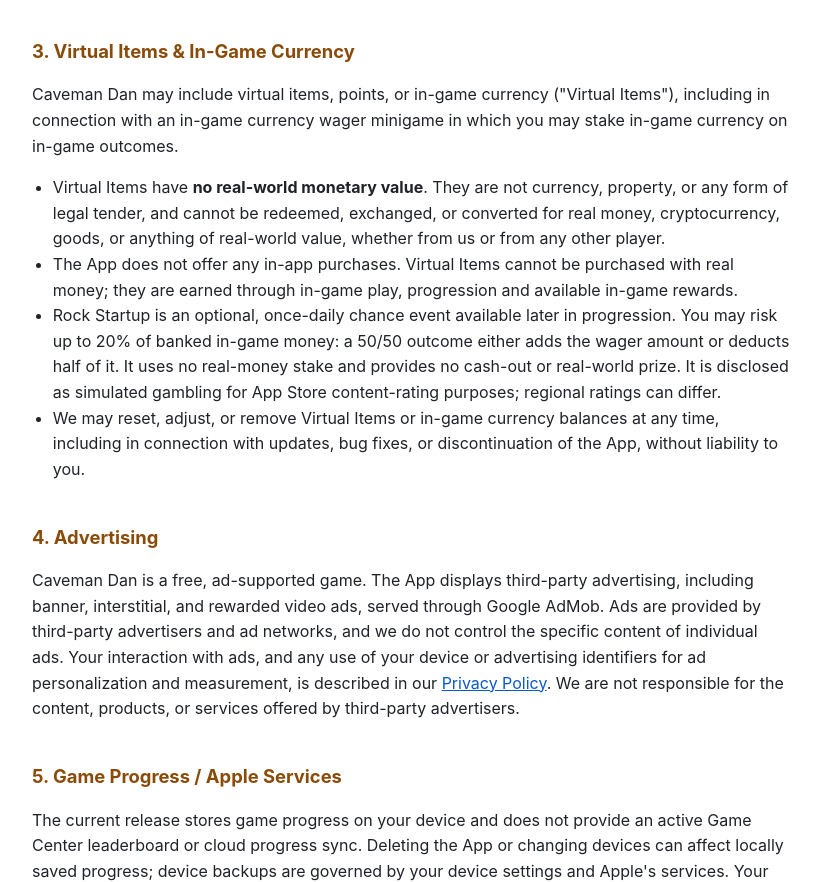
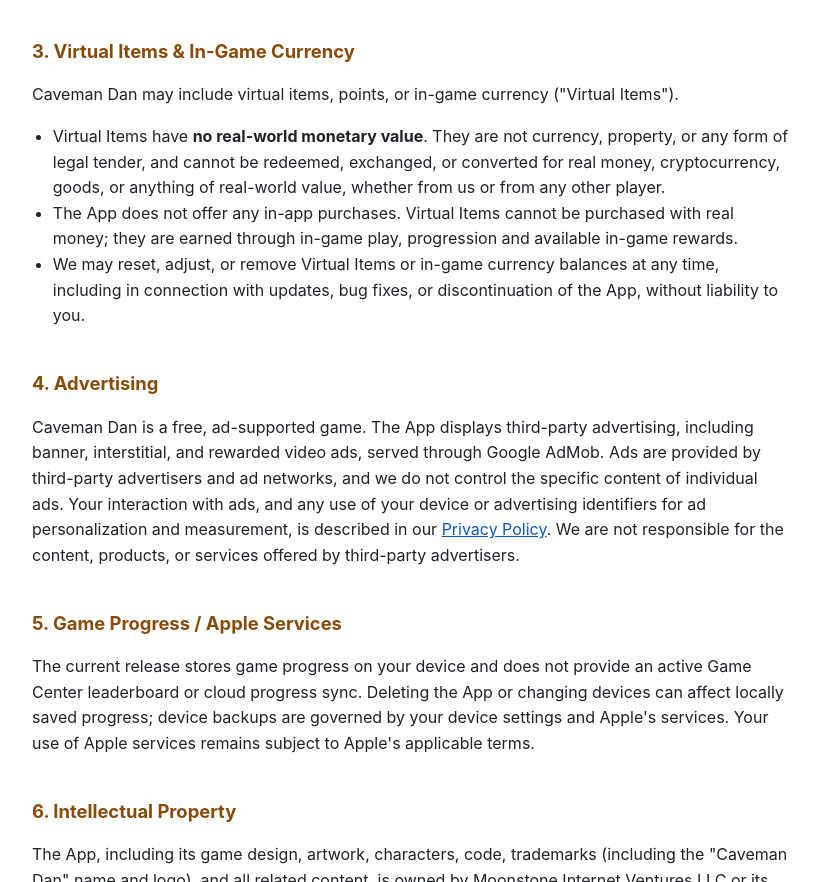
Before and after one commit to moonstoneventures/moonstoneventures.github.io, a plain HTML site: page terms.html in a window 1280 px wide. Shown: the part 1298-2180 px from the top of the page, without its empty margins (228-1048 px from the left). Drawn offline with Linux system fonts and the light colour scheme.

Commit message:
Terms: remove wager minigame clause (feature removed from the app)

```diff
--- a/terms.html
+++ b/terms.html
@@ -128,11 +128,10 @@
 </ul>
 
 <h2 id="virtual">3. Virtual Items &amp; In-Game Currency</h2>
-<p>Caveman Dan may include virtual items, points, or in-game currency ("Virtual Items"), including in connection with an in-game currency wager minigame in which you may stake in-game currency on in-game outcomes.</p>
+<p>Caveman Dan may include virtual items, points, or in-game currency ("Virtual Items").</p>
 <ul>
   <li>Virtual Items have <strong>no real-world monetary value</strong>. They are not currency, property, or any form of legal tender, and cannot be redeemed, exchanged, or converted for real money, cryptocurrency, goods, or anything of real-world value, whether from us or from any other player.</li>
   <li>The App does not offer any in-app purchases. Virtual Items cannot be purchased with real money; they are earned through in-game play, progression and available in-game rewards.</li>
-  <li>Rock Startup is an optional, once-daily chance event available later in progression. You may risk up to 20% of banked in-game money: a 50/50 outcome either adds the wager amount or deducts half of it. It uses no real-money stake and provides no cash-out or real-world prize. It is disclosed as simulated gambling for App Store content-rating purposes; regional ratings can differ.</li>
   <li>We may reset, adjust, or remove Virtual Items or in-game currency balances at any time, including in connection with updates, bug fixes, or discontinuation of the App, without liability to you.</li>
 </ul>
 
```
